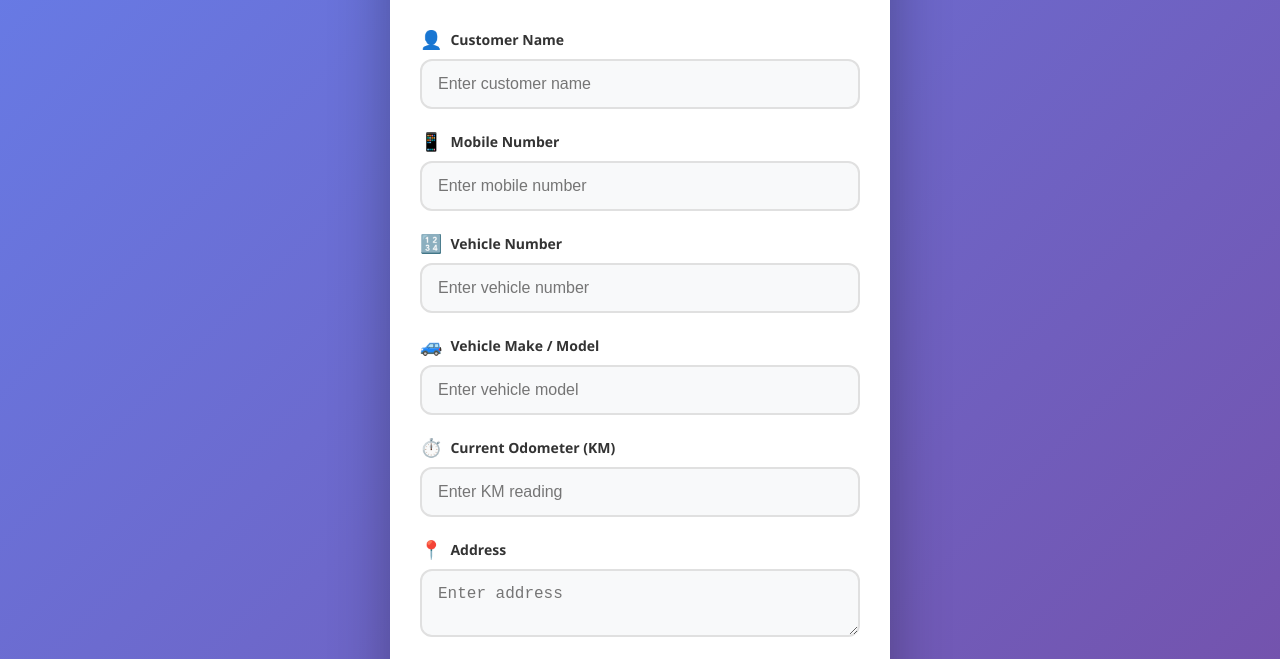
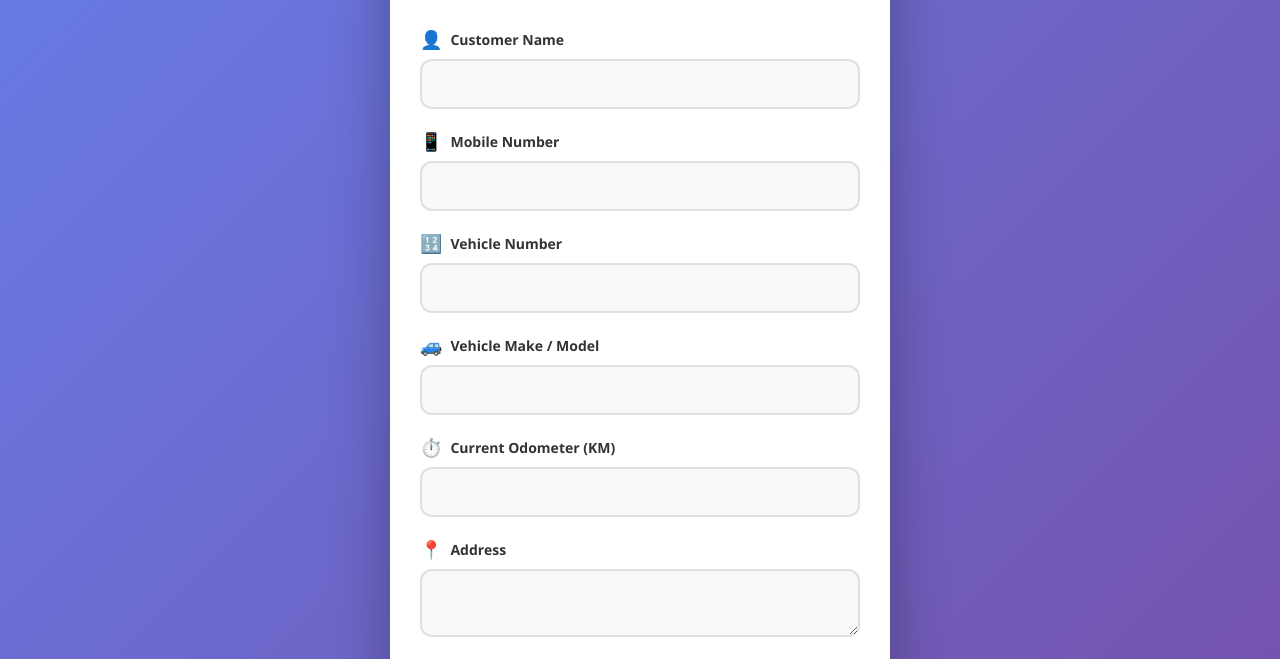
Before and after one commit to ntqueprince/wp, a plain HTML site: page index.html in a window 1280 px wide. Shown: the part 218-877 px from the top of the page. Drawn offline with Linux system fonts and the light colour scheme.

Commit message:
Update index.html

```diff
--- a/index.html
+++ b/index.html
@@ -22,7 +22,7 @@
                     <span class="label-icon">👤</span>
                     Customer Name
                 </label>
-                <input type="text" id="customerName" placeholder="Enter customer name" required>
+                <input type="text" id="customerName" required>
             </div>
 
             <div class="form-group">
@@ -30,7 +30,7 @@
                     <span class="label-icon">📱</span>
                     Mobile Number
                 </label>
-                <input type="tel" id="mobileNumber" placeholder="Enter mobile number" pattern="[0-9]{10}" maxlength="10" required>
+                <input type="tel" id="mobileNumber" pattern="[0-9]{10}" maxlength="10" required>
             </div>
 
             <div class="form-group">
@@ -38,7 +38,7 @@
                     <span class="label-icon">🔢</span>
                     Vehicle Number
                 </label>
-                <input type="text" id="vehicleNumber" placeholder="Enter vehicle number" required>
+                <input type="text" id="vehicleNumber" required>
             </div>
 
             <div class="form-group">
@@ -46,7 +46,7 @@
                     <span class="label-icon">🚙</span>
                     Vehicle Make / Model
                 </label>
-                <input type="text" id="vehicleModel" placeholder="Enter vehicle model" required>
+                <input type="text" id="vehicleModel" required>
             </div>
 
             <div class="form-group">
@@ -54,7 +54,7 @@
                     <span class="label-icon">⏱️</span>
                     Current Odometer (KM)
                 </label>
-                <input type="number" id="odometer" placeholder="Enter KM reading" required>
+                <input type="number" id="odometer" required>
             </div>
 
             <div class="form-group">
@@ -62,7 +62,7 @@
                     <span class="label-icon">📍</span>
                     Address
                 </label>
-                <textarea id="address" placeholder="Enter address" rows="2"></textarea>
+                <textarea id="address" rows="2"></textarea>
             </div>
 
             <div class="form-group">
@@ -78,7 +78,7 @@
                     <span class="label-icon">📝</span>
                     Notes
                 </label>
-                <textarea id="notes" placeholder="Additional notes" rows="3"></textarea>
+                <textarea id="notes" rows="3"></textarea>
             </div>
 
             <button type="submit" class="submit-btn">
```
